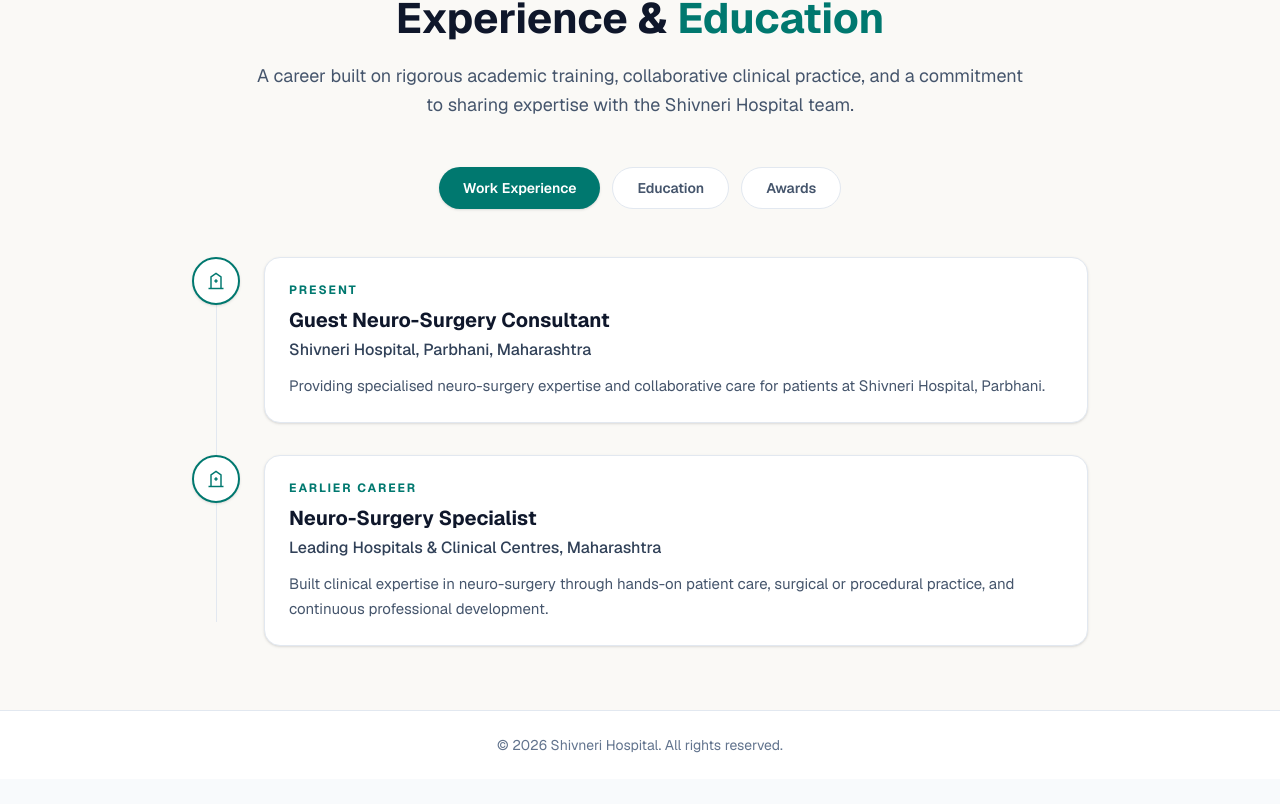
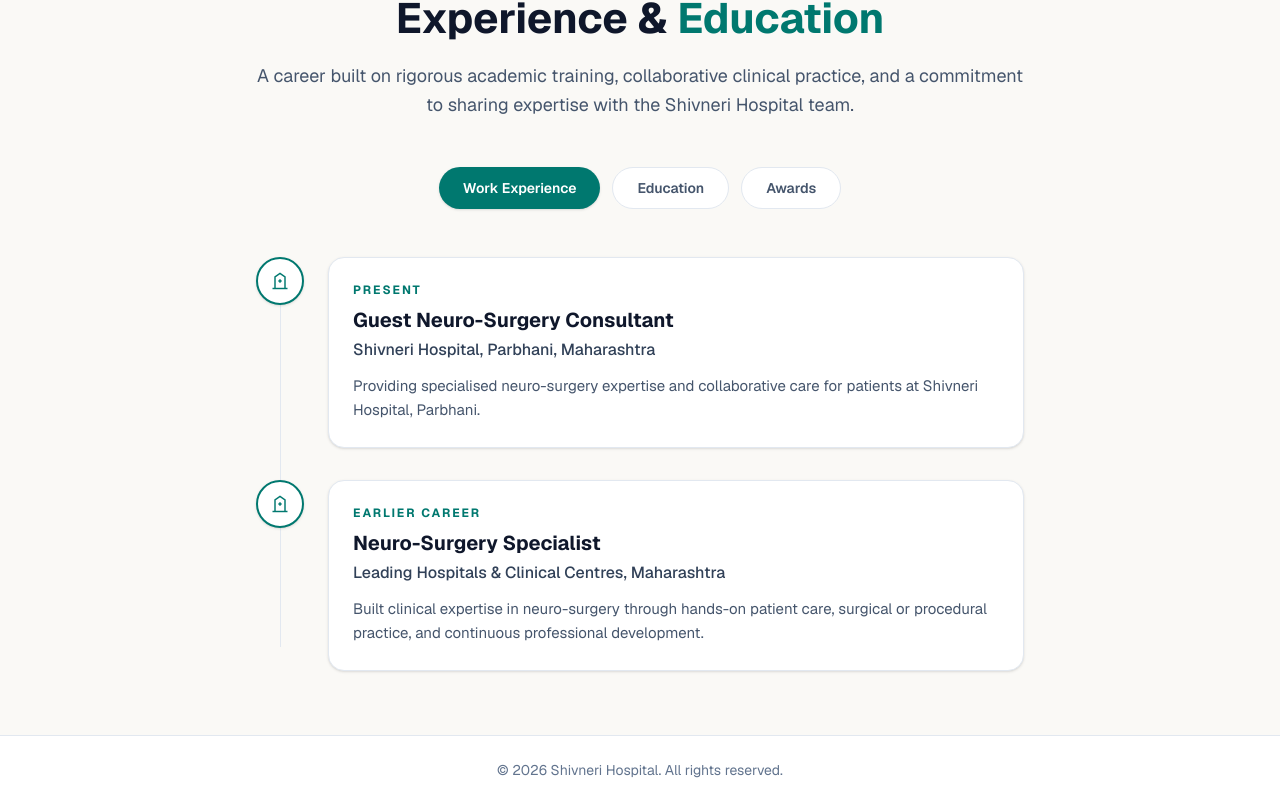
Before and after one commit to rp98nt/shivnerihospital, a Next.js app: page /team-of-doctors/anvesh-sattepar-jain in a window 1280 px wide. Shown: the part 2420-3224 px from the top of the page. Before the commit the page ends 3199 px from the top, so only its background shows below. Built offline with nearby package versions, Linux system fonts and the light colour scheme; no server answers; the database is empty.

Commit message:
fix: align Experience timeline cards with section subtitle width

```diff
--- a/components/doctor-profile-background.tsx
+++ b/components/doctor-profile-background.tsx
@@ -60,7 +60,7 @@ export function DoctorProfileBackground({ doctor }: DoctorProfileBackgroundProps
           })}
         </div>
 
-        <div className="mx-auto mt-10 max-w-4xl lg:mt-12">
+        <div className="mx-auto mt-10 max-w-3xl lg:mt-12">
           <div className="relative">
             <div
               className="absolute bottom-6 left-6 top-6 w-px bg-slate-200"
@@ -75,7 +75,7 @@ export function DoctorProfileBackground({ doctor }: DoctorProfileBackgroundProps
                       <TimelineIcon icon={entry.icon} className="h-5 w-5" />
                     </div>
 
-                    <article className="min-w-0 flex-1 rounded-2xl border border-slate-200 bg-white p-5 shadow-sm sm:p-6">
+                    <article className="w-full min-w-0 flex-1 rounded-2xl border border-slate-200 bg-white p-5 shadow-sm sm:p-6">
                       <p className="text-xs font-bold uppercase tracking-[0.16em] text-teal-700">
                         {entry.period}
                       </p>
```
